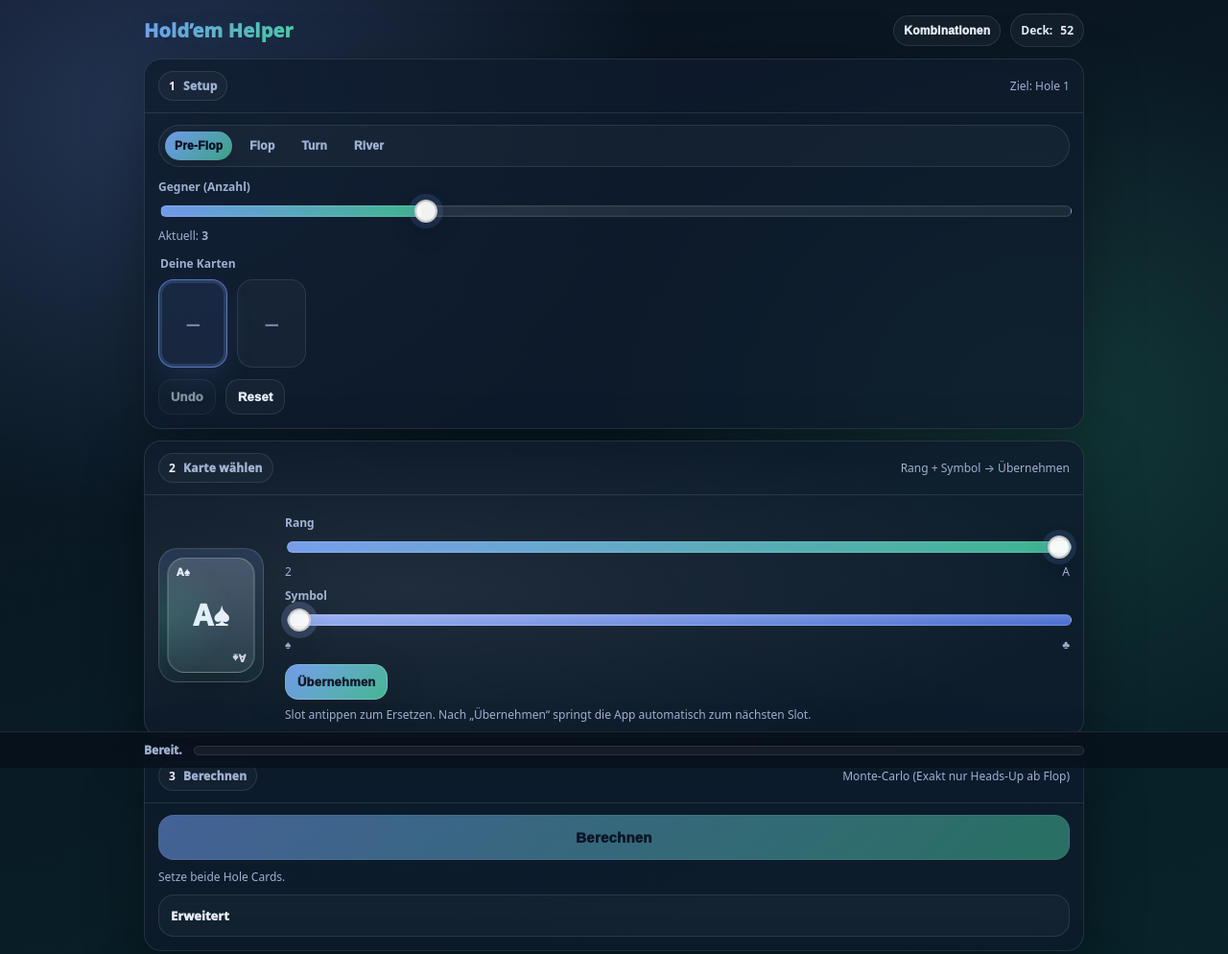
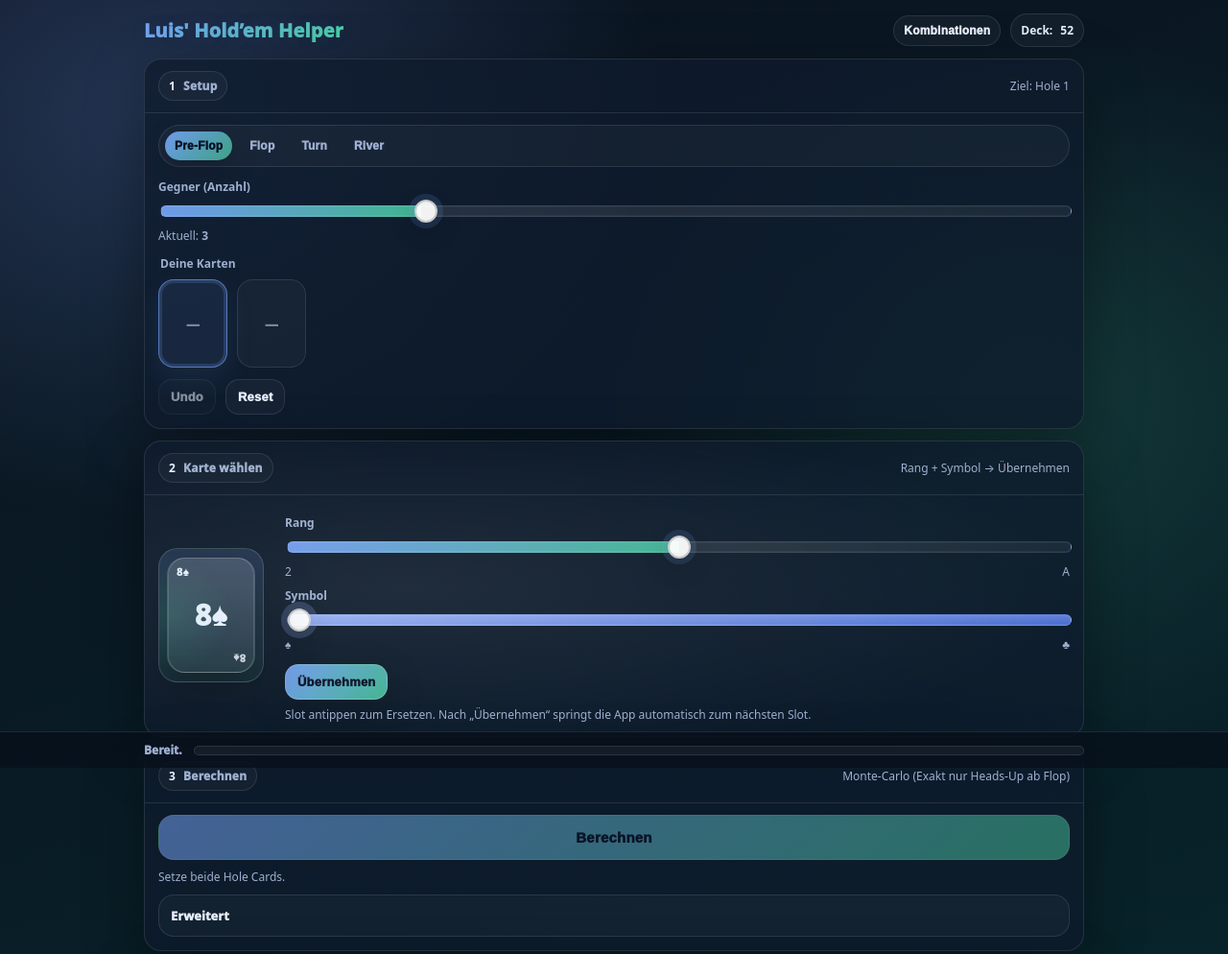
Before and after one commit to Ruisu99/ruisu99.github.io, a plain HTML site: page index.html in a window 1280 px wide. Shown: the top 994 px of the page at 96% size. Drawn offline with Linux system fonts and the light colour scheme.

Commit message:
Update index.html
Small UI Change

```diff
--- a/index.html
+++ b/index.html
@@ -7,7 +7,7 @@
 	<meta name="theme-color" content="#ffffff" media="(prefers-color-scheme: light)">
 	<meta name="color-scheme" content="dark light
 	<meta name="viewport" content="width=device-width, initial-scale=1, viewport-fit=cover">
-  <title>Hold’em Helper – Pro (UX+)</title>
+  <title>Luis' Hold’em Helper</title>
   <style>
     :root{
       --bg1:#0b1220; --bg2:#07252a;
@@ -644,7 +644,7 @@
 <body>
   <div class="wrap">
     <header>
-      <h1 class="title">Hold’em Helper</h1>
+      <h1 class="title">Luis' Hold’em Helper</h1>
       <div class="hdrRight">
         <button id="handsBtn" class="iconBtn" type="button" aria-haspopup="dialog" aria-controls="handsModal">
           Kombinationen
@@ -710,7 +710,7 @@
 
             <div>
               <label for="rank">Rang</label>
-              <input id="rank" class="range" type="range" min="0" max="12" step="1" value="12" />
+              <input id="rank" class="range" type="range" min="0" max="12" step="1" value="6" />
               <div class="kv"><span>2</span><span>A</span></div>
 
               <label for="suit">Symbol</label>
```
